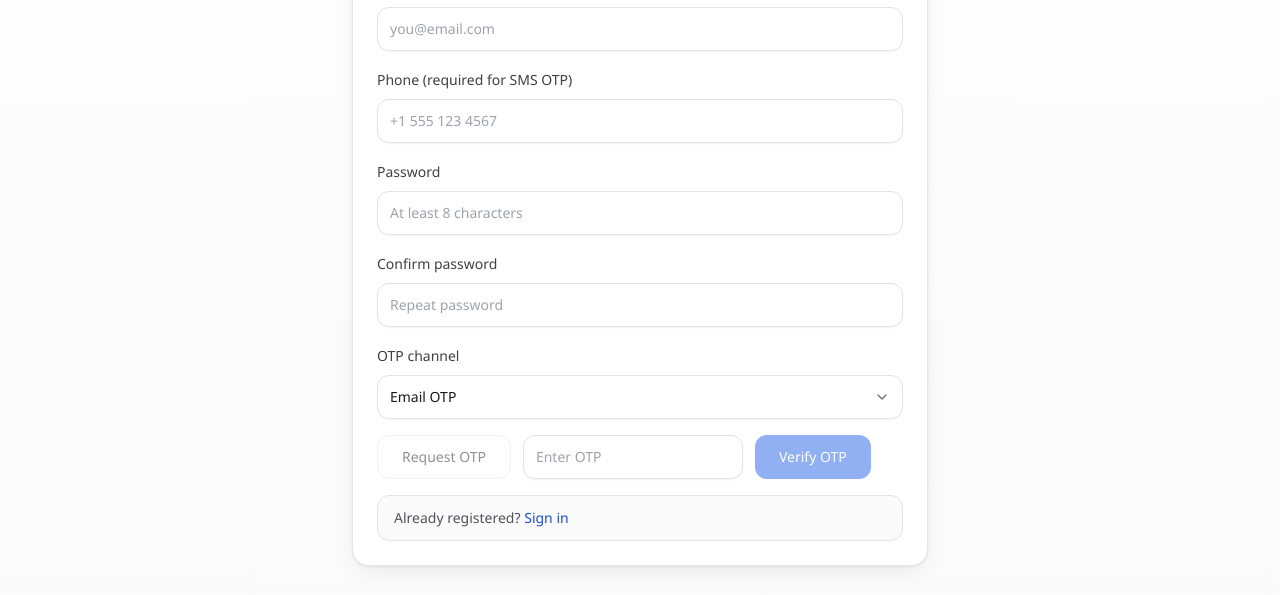
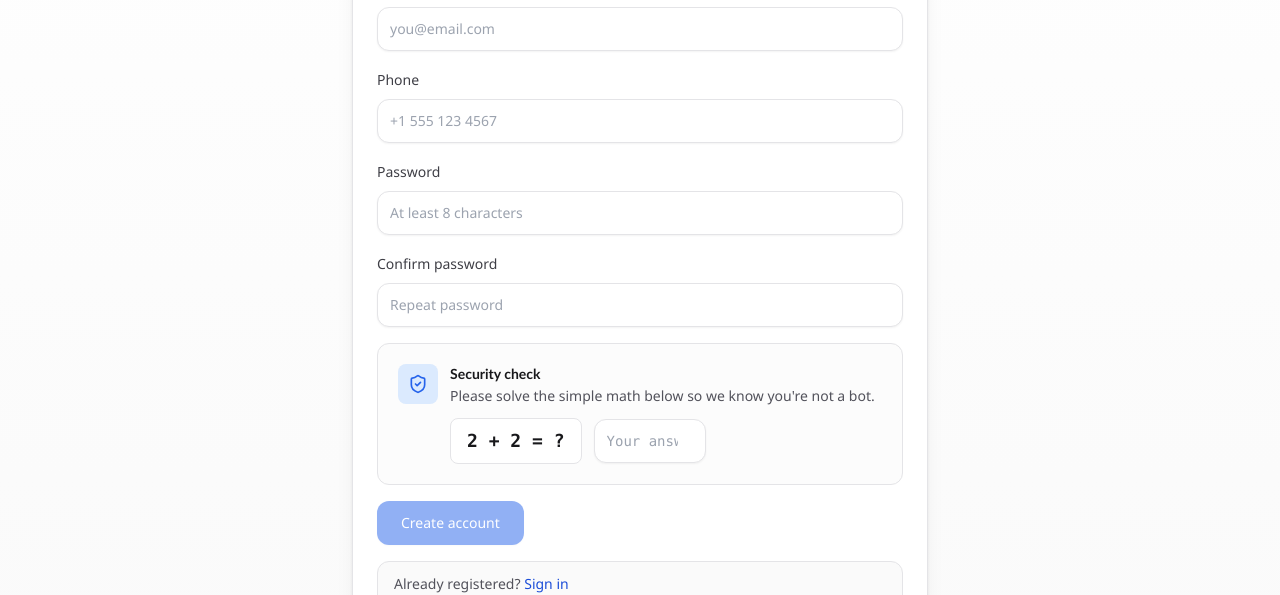
Before and after one commit to Super-AI-Creator/newcar_frontend, a Next.js app: page /register in a window 1280 px wide. Shown: the part 336-931 px from the top of the page. Built offline with nearby package versions, Linux system fonts and the light colour scheme; no server answers.

Commit message:
2026.3.18 frontend 8

```diff
--- a/src/app/login/page.tsx
+++ b/src/app/login/page.tsx
@@ -49,6 +49,33 @@ function LoginPageContent() {
   const [status, setStatus] = useState<"idle" | "loading" | "redirecting">("idle");
   const [message, setMessage] = useState<string | null>(null);
 
+  const normalizeRole = (role: string | undefined | null) => (role ?? "").toLowerCase();
+
+  const homeForRole = (role: string | undefined | null) => {
+    const r = normalizeRole(role);
+    if (r === "dealer") return "/dashboard/dealer";
+    if (r === "credit_union") return "/dashboard/credit-union";
+    if (r === "admin" || r === "broker_admin" || r === "super_admin") return "/admin";
+    if (r === "customer" || r === "broker") return "/dashboard/customer";
+    return "/lease-specials";
+  };
+
+  const isPathAllowedForRole = (role: string | undefined | null, path: string) => {
+    const r = normalizeRole(role);
+    const base = path.split("?")[0];
+    if (base === "/admin") {
+      return r === "admin" || r === "broker_admin" || r === "super_admin";
+    }
+    if (base === "/dashboard/dealer") {
+      return r === "dealer";
+    }
+    if (base === "/dashboard/credit-union") {
+      return r === "credit_union";
+    }
+    // Other routes are generally safe for all authenticated roles.
+    return true;
+  };
+
   const canSubmit = useMemo(
     () => emailSchema.safeParse(email).success && password.trim().length > 0,
     [email, password]
@@ -81,9 +108,10 @@ function LoginPageContent() {
         const dest = approvalCode ? `${base}?claim=${encodeURIComponent(approvalCode)}` : base;
         router.replace(dest);
       } else {
-        const base = returnUrl;
-        const sep = base.includes("?") ? "&" : "?";
-        const dest = approvalCode ? `${base}${sep}claim=${encodeURIComponent(approvalCode)}` : base;
+        const preferred = returnUrl || homeForRole(role);
+        const safeBase = isPathAllowedForRole(role, preferred) ? preferred : homeForRole(role);
+        const sep = safeBase.includes("?") ? "&" : "?";
+        const dest = approvalCode ? `${safeBase}${sep}claim=${encodeURIComponent(approvalCode)}` : safeBase;
         router.replace(dest);
       }
     } catch (error: any) {
--- a/src/app/register/page.tsx
+++ b/src/app/register/page.tsx
@@ -1,6 +1,6 @@
 "use client";
 
-import { useEffect, useMemo, useState } from "react";
+import { Suspense, useEffect, useMemo, useState } from "react";
 import Link from "next/link";
 import { useRouter, useSearchParams } from "next/navigation";
 import SiteHeader from "@/components/site-header";
@@ -8,12 +8,17 @@ import { Button } from "@/components/ui/button";
 import { Card, CardContent, CardHeader, CardTitle } from "@/components/ui/card";
 import { Input } from "@/components/ui/input";
 import { Label } from "@/components/ui/label";
-import { Select, SelectContent, SelectItem, SelectTrigger, SelectValue } from "@/components/ui/select";
 import { api } from "@/lib/api";
 import { z } from "zod";
-import { Suspense } from "react";
+import { ShieldCheck } from "lucide-react";
 
 const emailSchema = z.string().email();
+
+function randomCaptcha() {
+  const a = 2;
+  const b = 2;
+  return { a, b, answer: a + b };
+}
 
 function RegisterForm() {
   const router = useRouter();
@@ -23,11 +28,11 @@ function RegisterForm() {
   const [phone, setPhone] = useState("");
   const [password, setPassword] = useState("");
   const [confirmPassword, setConfirmPassword] = useState("");
-  const [channel, setChannel] = useState<"email" | "sms">("email");
-  const [otp, setOtp] = useState("");
-  const [otpSent, setOtpSent] = useState(false);
   const [status, setStatus] = useState<"idle" | "loading">("idle");
   const [message, setMessage] = useState<string | null>(null);
+  const [captcha, setCaptcha] = useState<ReturnType<typeof randomCaptcha> | null>(null);
+  const [captchaInput, setCaptchaInput] = useState("");
+  const [captchaError, setCaptchaError] = useState(false);
 
   // Pre-fill from URL (e.g. after Get Price lead submit).
   useEffect(() => {
@@ -39,60 +44,51 @@ function RegisterForm() {
     if (p) setPhone(p);
   }, [searchParams]);
 
-  const canRequestOtp = useMemo(() => {
+  useEffect(() => {
+    setCaptcha(randomCaptcha());
+  }, []);
+
+  const captchaValid = useMemo(() => {
+    if (!captcha) return false;
+    const n = parseInt(captchaInput.trim(), 10);
+    return Number.isFinite(n) && n === captcha.answer;
+  }, [captcha, captchaInput]);
+
+  const canSubmit = useMemo(() => {
     const validEmail = emailSchema.safeParse(email).success;
     const validName = name.trim().length > 0;
     const validPassword = password.length >= 8;
     const passwordsMatch = password === confirmPassword;
-    const validPhone = channel === "email" || phone.trim().length > 0;
-    return validEmail && validName && validPassword && passwordsMatch && validPhone;
-  }, [email, name, password, confirmPassword, channel, phone]);
+    return validEmail && validName && validPassword && passwordsMatch && captchaValid && status !== "loading";
+  }, [email, name, password, confirmPassword, captchaValid, status]);
 
-  const requestOtp = async () => {
+  const handleRegister = async () => {
     setMessage(null);
-    if (!canRequestOtp) {
-      setMessage("Fill all required fields and ensure passwords match.");
+    if (!canSubmit) {
+      setMessage("Fill all required fields, ensure passwords match, and solve the security question.");
+      return;
+    }
+
+    if (!captchaValid) {
+      setCaptchaError(true);
+      setMessage("Please solve the security question correctly.");
       return;
     }
 
     setStatus("loading");
     try {
-      const otpRes = await api.requestOtp({
+      await api.register({
         email,
         name,
         password,
-        phone: phone.trim() || undefined,
-        channel
+        phone: phone.trim() || undefined
       });
-      setOtpSent(true);
-      if (otpRes.dev_code) {
-        setMessage(`OTP generated. Use this code: ${otpRes.dev_code}`);
-      } else {
-        setMessage("OTP sent. Enter the code to finish registration.");
-      }
-    } catch (error: any) {
-      setMessage(error?.message ?? "Could not send OTP.");
-    } finally {
-      setStatus("idle");
-    }
-  };
-
-  const verifyOtp = async () => {
-    setMessage(null);
-    if (!otp.trim()) {
-      setMessage("Enter OTP code.");
-      return;
-    }
-
-    setStatus("loading");
-    try {
-      await api.verifyOtp(email, otp, channel);
       setMessage("Registration complete. Redirecting to sign in...");
       const returnUrl = searchParams.get("returnUrl")?.trim();
       const loginPath = returnUrl && returnUrl.startsWith("/") ? `/login?returnUrl=${encodeURIComponent(returnUrl)}` : "/login";
       setTimeout(() => router.replace(loginPath), 700);
     } catch (error: any) {
-      setMessage(error?.message ?? "OTP verification failed.");
+      setMessage(error?.message ?? "Registration failed.");
       setStatus("idle");
     }
   };
@@ -122,7 +118,7 @@ function RegisterForm() {
                 <Input value={email} onChange={(event) => setEmail(event.target.value)} placeholder="you@email.com" />
               </div>
               <div className="space-y-2">
-                <Label>Phone (required for SMS OTP)</Label>
+                <Label>Phone</Label>
                 <Input value={phone} onChange={(event) => setPhone(event.target.value)} placeholder="+1 555 123 4567" />
               </div>
               <div className="space-y-2">
@@ -133,25 +129,52 @@ function RegisterForm() {
                 <Label>Confirm password</Label>
                 <Input type="password" value={confirmPassword} onChange={(event) => setConfirmPassword(event.target.value)} placeholder="Repeat password" />
               </div>
-              <div className="space-y-2">
-                <Label>OTP channel</Label>
-                <Select value={channel} onValueChange={(value) => setChannel(value as "email" | "sms")}>
-                  <SelectTrigger>
-                    <SelectValue placeholder="Choose OTP channel" />
-                  </SelectTrigger>
-                  <SelectContent>
-                    <SelectItem value="email">Email OTP</SelectItem>
-                    <SelectItem value="sms">Phone OTP (SMS)</SelectItem>
-                  </SelectContent>
-                </Select>
+
+              <div className="rounded-xl border border-ink-200 bg-ink-50/50 p-4 sm:p-5">
+                <div className="flex items-start gap-3">
+                  <div className="flex h-10 w-10 shrink-0 items-center justify-center rounded-lg bg-brand-100 text-brand-600">
+                    <ShieldCheck className="h-5 w-5" aria-hidden />
                   </div>
+                  <div className="min-w-0 flex-1 space-y-3">
+                    <div>
+                      <h3 className="text-sm font-semibold text-ink-900">Security check</h3>
+                      <p className="mt-0.5 text-sm text-ink-600">
+                        Please solve the simple math below so we know you&apos;re not a bot.
+                      </p>
+                    </div>
+                    <div className="flex flex-wrap items-center gap-3">
+                      <span
+                        className="inline-flex items-center justify-center rounded-lg border border-ink-200 bg-white px-4 py-2 font-mono text-lg font-semibold tabular-nums text-ink-900"
+                        aria-hidden
+                      >
+                        {captcha ? `${captcha.a} + ${captcha.b} = ?` : "Loading..."}
+                      </span>
+                      <Input
+                        type="number"
+                        inputMode="numeric"
+                        placeholder="Your answer"
+                        value={captchaInput}
+                        onChange={(e) => {
+                          setCaptchaInput(e.target.value);
+                          setCaptchaError(false);
+                        }}
+                        className={`w-28 font-mono tabular-nums ${captchaError ? "border-red-500 focus-visible:ring-red-500" : ""}`}
+                        aria-label="Answer to the security question"
+                        aria-invalid={captchaError}
+                      />
+                    </div>
+                    {captchaError && (
+                      <p className="text-sm font-medium text-red-600" role="alert">
+                        Incorrect. Please try again.
+                      </p>
+                    )}
+                  </div>
+                </div>
+              </div>
+
               <div className="flex flex-wrap gap-3">
-                <Button variant="outline" onClick={requestOtp} disabled={!canRequestOtp || status === "loading"}>
-                  Request OTP
-                </Button>
-                <Input value={otp} onChange={(event) => setOtp(event.target.value)} placeholder="Enter OTP" className="max-w-[220px]" disabled={!otpSent} />
-                <Button onClick={verifyOtp} disabled={!otpSent || !otp.trim() || status === "loading"}>
-                  Verify OTP
+                <Button onClick={handleRegister} disabled={!canSubmit}>
+                  {status === "loading" ? "Creating account..." : "Create account"}
                 </Button>
               </div>
               <div className="rounded-xl border border-ink-200 bg-ink-50 px-4 py-3 text-sm text-ink-600">
@@ -176,7 +199,8 @@ function RegisterForm() {
 
 export default function RegisterPage() {
   return (
-    <Suspense fallback={
+    <Suspense
+      fallback={
         <div className="app-page min-h-screen">
           <SiteHeader />
           <main className="w-full py-8 sm:py-12">
@@ -187,7 +211,8 @@ export default function RegisterPage() {
             </div>
           </main>
         </div>
-    }>
+      }
+    >
       <RegisterForm />
     </Suspense>
   );
--- a/src/lib/api.ts
+++ b/src/lib/api.ts
@@ -177,6 +177,19 @@ export const api = {
       token: data.token ?? data.jwt ?? data.access_token,
       jwt: data.jwt ?? data.token ?? data.access_token
     };
+  },
+  register: async (payload: { email: string; name: string; password: string; phone?: string; cu_signup_token?: string }) => {
+    return apiFetch<{ registered?: boolean; message?: string }>("/auth/register", {
+      method: "POST",
+      body: JSON.stringify({
+        email: payload.email,
+        name: payload.name,
+        password: payload.password,
+        phone: payload.phone,
+        channel: "email",
+        cu_signup_token: payload.cu_signup_token
+      })
+    });
   },
   requestOtp: async (payload: { email: string; name: string; password: string; phone?: string; channel?: "email" | "sms"; cu_signup_token?: string }) => {
     try {
@@ -1601,13 +1614,13 @@ export type ApprovalCreatePayload = {
 };
 
 export type LandingPageContentRecord = {
-  hero?: { kicker?: string; headline?: string; subtext?: string; slide_urls?: string[] };
+  hero?: { kicker?: string; headline?: string; subtext?: string; slide_urls?: string[]; slide_focus?: string[] };
   lease?: { title?: string; subtitle?: string };
-  how_it_works?: Array<{ image_url?: string; label?: string }>;
+  how_it_works?: Array<{ image_url?: string; label?: string; image_focus?: string }>;
 };
 
 export type LandingPageUpdatePayload = {
-  hero?: { kicker?: string; headline?: string; subtext?: string; slide_urls?: string[] };
+  hero?: { kicker?: string; headline?: string; subtext?: string; slide_urls?: string[]; slide_focus?: string[] };
   lease?: { title?: string; subtitle?: string };
-  how_it_works?: Array<{ image_url?: string; label?: string }>;
-};
+  how_it_works?: Array<{ image_url?: string; label?: string; image_focus?: string }>;
+};
```
Also changed, not shown: src/app/(protected)/lease-specials/page.tsx (+4 -4 lines), src/components/admin/landing-page-editor.tsx (+61 -9 lines), src/components/landing-hero-carousel.tsx (+16 -5 lines), src/components/landing-page-sections.tsx (+31 -7 lines). Lines whose indentation alone changed are shown as unchanged.
